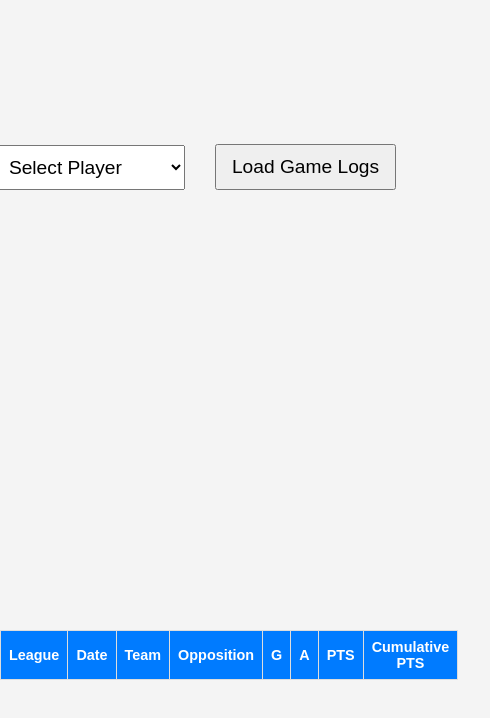
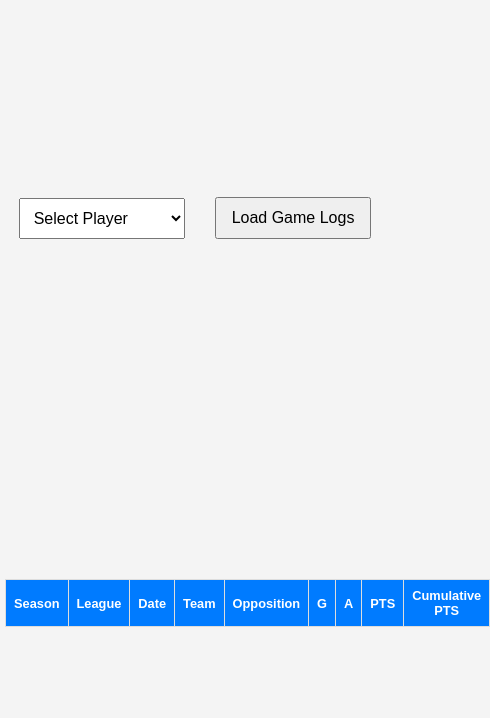
Before and after one commit to turkjr19/prospect_website, a plain HTML site: page docs/index.html in a window 390 px wide. Shown: the whole page, 490 px wide, since content can reach past the window. Drawn offline with nearby package versions, Linux system fonts and the light colour scheme.

Commit message:
Add files via upload

```diff
--- a/docs/styles.css
+++ b/docs/styles.css
@@ -7,10 +7,14 @@ body {
     min-height: 100vh;
     margin: 0;
     background-color: #f4f4f4;
+    padding: 0 10px; /* Add some padding for mobile screen */
 }
 
 .container {
     text-align: center;
+    width: 100%; /* Allow container to take full width */
+    max-width: 900px; /* Max width constraint */
+    margin: 0 auto; /* Center the container */
 }
 
 /* Center the pull-down menu and button */
@@ -35,19 +39,17 @@ button {
     cursor: pointer;
 }
 
-/* Chart container - same width as table */
+/* Chart container - making width consistent with the table */
 .chart-container {
-    width: 80%; /* Same width as table */
-    max-width: 900px;
-    margin: 20px auto;
-    height: 400px; /* Retain original chart height */
+    width: 100%; /* Take up full width of the container */
+    height: 400px; /* Retain the original chart height */
+    margin: 0 auto;
 }
 
-/* Table styling - same width as chart */
+/* Table styling */
 table {
-    width: 80%; /* Same width as chart */
-    max-width: 900px; /* Matching max width */
-    margin: 20px auto;
+    width: 100%; /* Full width for mobile screens */
+    margin: 20px 0;
     border-collapse: collapse;
     background-color: white;
 }
@@ -63,3 +65,23 @@ thead {
     background-color: #007bff;
     color: white;
 }
+
+/* Media Queries for mobile responsiveness */
+@media only screen and (max-width: 768px) {
+    body {
+        padding: 0 5px; /* Smaller padding for iPhone screens */
+    }
+
+    /* Ensure table text is not too large on smaller screens */
+    th, td {
+        font-size: 0.8rem; /* Slightly smaller font for mobile */
+    }
+
+    #playerSelect, button {
+        font-size: 1rem; /* Smaller font size for mobile screens */
+    }
+
+    .chart-container {
+        height: 300px; /* Make the chart height smaller on mobile */
+    }
+}
```
